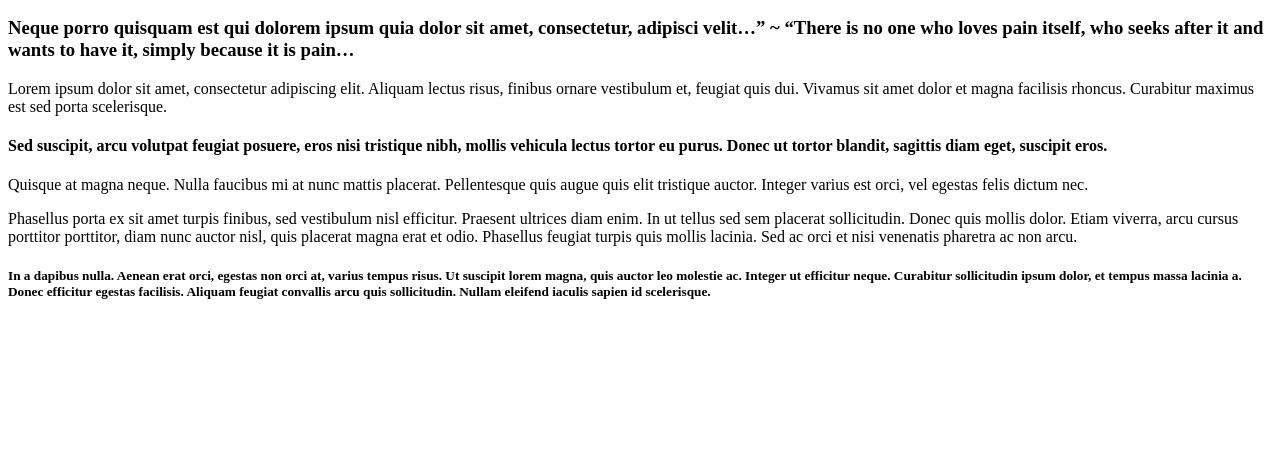
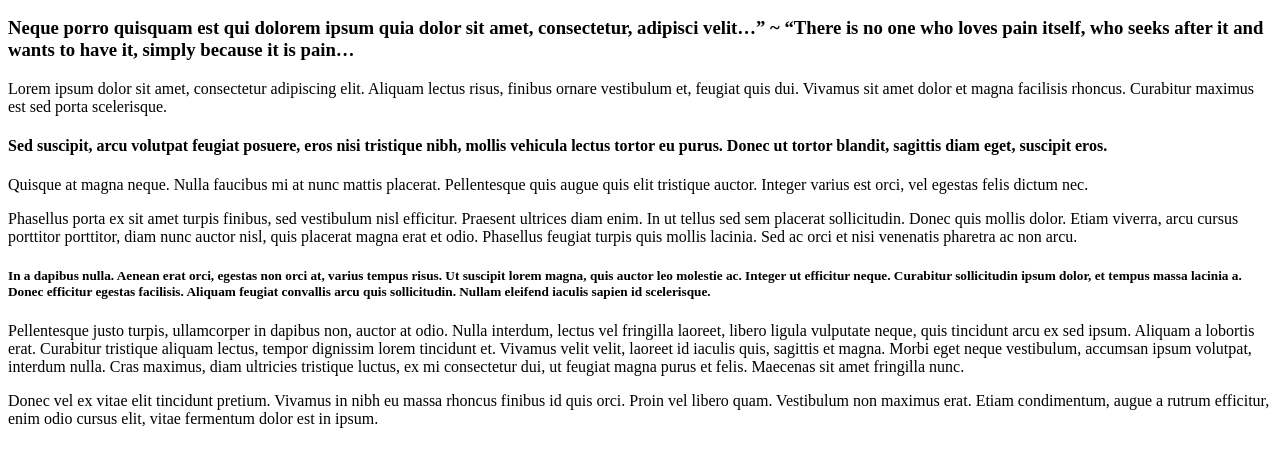
Before and after one commit to AnnushkaStark/GB_git, a plain HTML site: page hometask_2.html in a window 1280 px wide. Shown: the part 110-574 px from the top of the page. Drawn offline with Linux system fonts and the light colour scheme.

Commit message:
девятый коммит

```diff
--- a/hometask_2.html
+++ b/hometask_2.html
@@ -28,6 +28,13 @@
                         <h5>In a dapibus nulla. Aenean erat orci, egestas non orci at, varius tempus risus. Ut suscipit lorem magna, quis auctor leo molestie ac. Integer ut efficitur neque. Curabitur sollicitudin ipsum dolor, et tempus massa lacinia a. Donec efficitur egestas facilisis.
                             Aliquam feugiat convallis arcu quis sollicitudin.
                              Nullam eleifend iaculis sapien id scelerisque.</h5>
+                             <p>Pellentesque justo turpis, ullamcorper in dapibus non, auctor at odio. Nulla interdum, lectus vel fringilla laoreet, libero ligula vulputate neque, quis tincidunt arcu ex sed ipsum. Aliquam a lobortis erat. Curabitur tristique aliquam lectus, tempor dignissim lorem tincidunt et. Vivamus velit velit, laoreet id iaculis quis, sagittis et magna. Morbi eget neque vestibulum, accumsan ipsum volutpat, interdum nulla. Cras maximus, diam ultricies tristique luctus,
+                                 ex mi consectetur dui,
+                                  ut feugiat magna purus et felis.
+                                   Maecenas sit amet fringilla nunc.</p>
+                                   <p>Donec vel ex vitae elit tincidunt pretium. Vivamus in nibh eu massa rhoncus finibus id quis orci. Proin vel libero quam. Vestibulum non maximus erat. Etiam condimentum,
+                                    augue a rutrum efficitur, enim odio cursus elit,
+                                    vitae fermentum dolor est in ipsum.</p>
 
 </body>
 </html>
```
